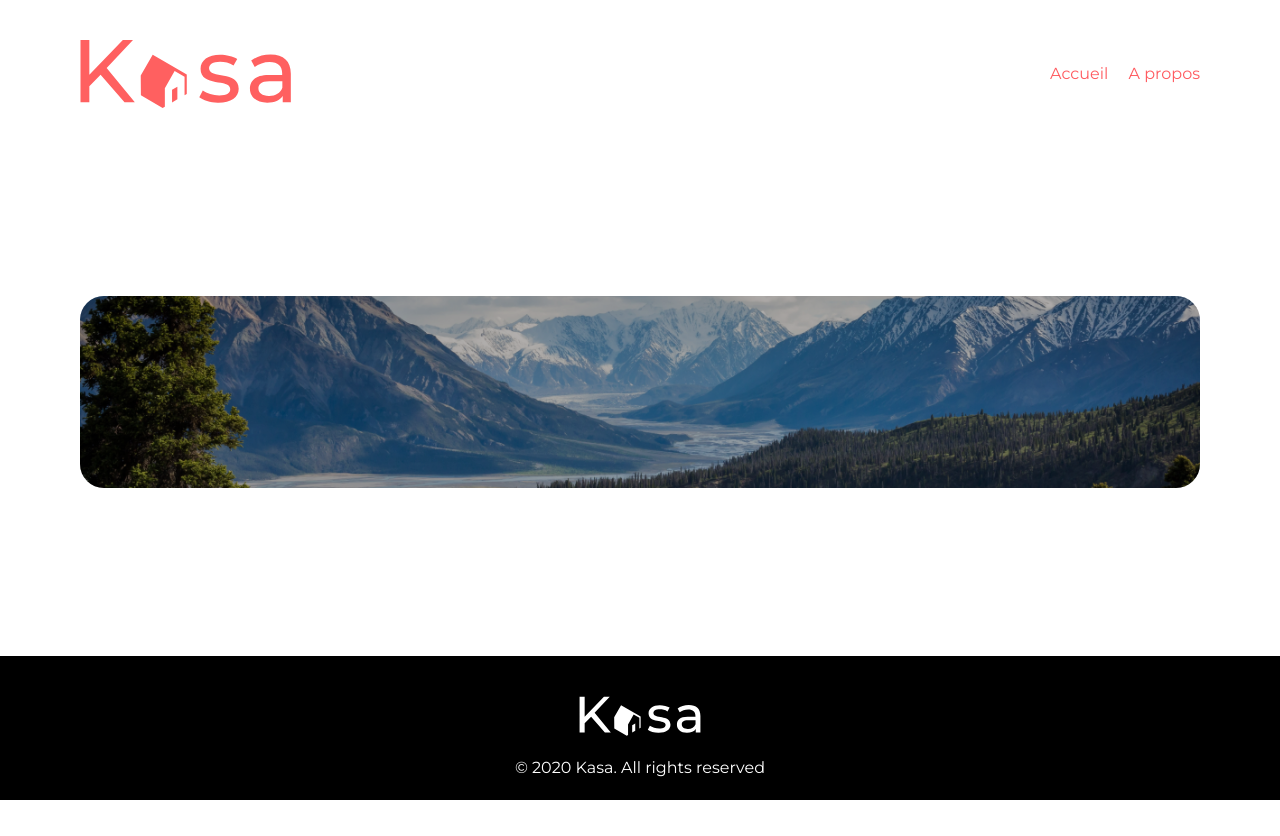
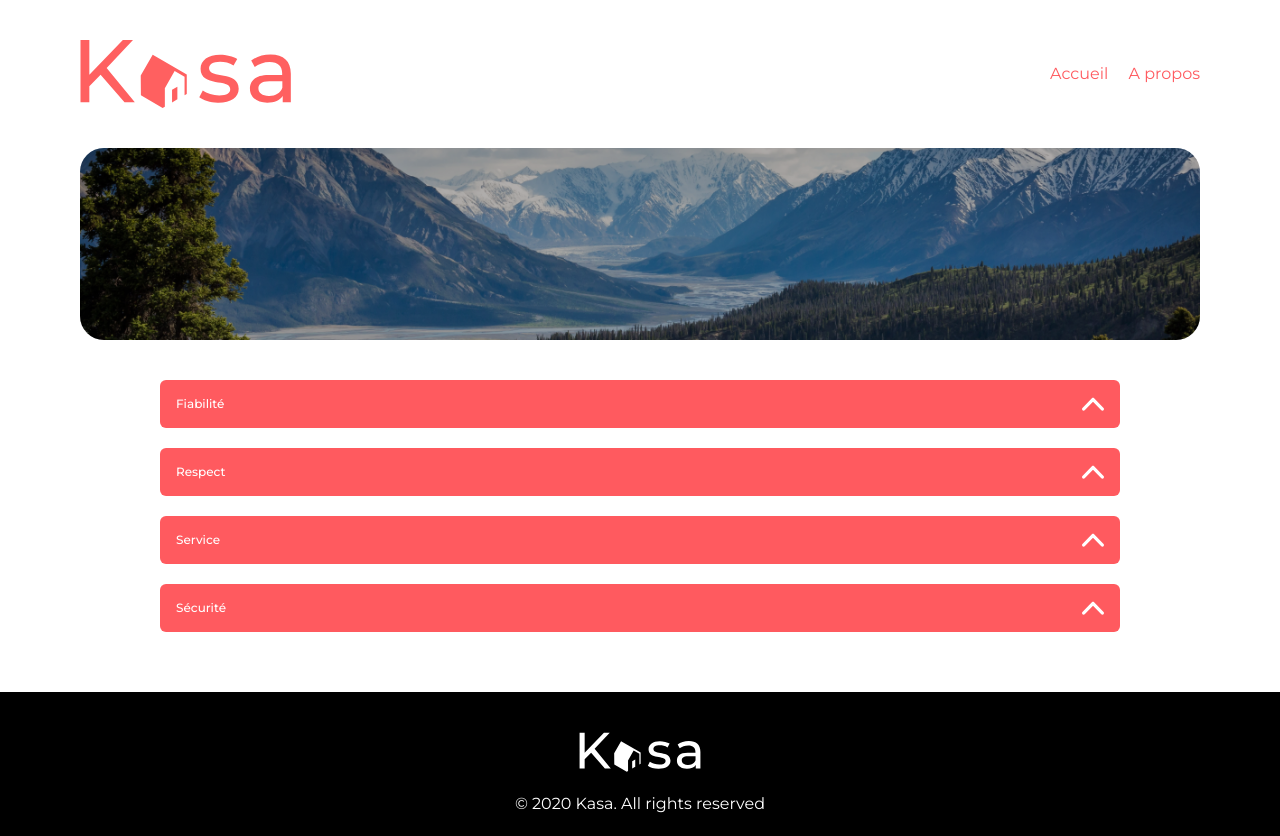
Before and after one commit to Gregory-Coelho/P8-Kasa, a React (Create React App) app in the folder kasa/: page /about in a window 1280 px wide. Before the commit the page ends 800 px from the top, so only its background shows below. Built offline with nearby package versions, Linux system fonts and the light colour scheme.

Commit message:
wip about

```diff
--- a/kasa/src/pages/About.jsx
+++ b/kasa/src/pages/About.jsx
@@ -4,20 +4,48 @@
 import { Collapse } from "../components/Collapse";
 
 export const About = () => {
+  const aboutDetails = [
+    {
+      id: 0,
+      title: "Fiabilité",
+      text: "Les annonces postées sur Kasa garantissent une fiabilité totale. Les photos sont conformes aux logements, et toutes les informations sont régulièrement vérifiées par nos équipes.",
+    },
+    {
+      id: 1,
+      title: "Respect",
+      text: "La bienveillance fait partie des valeurs fondatrices de Kasa. Tout comportement discriminatoire ou de perturbation du voisinage entraînera une exclusion de notre plateforme.",
+    },
+    {
+      id: 2,
+      title: "Service",
+      text: "Nos équipes se tiennent à votre disposition pour vous fournir une expérience parfaite. N'hésitez pas à nous contacter si vous avez la moindre question.",
+    },
+    {
+      id: 3,
+      title: "Sécurité",
+      text: "La sécurité est la priorité de Kasa. Aussi bien pour nos hôtes que pour les voyageurs, chaque logement correspond aux critères de sécurité établis par nos services. En laissant une note aussi bien à l'hôte qu'au locataire, cela permet à nos équipes de vérifier que les standards sont bien respectés. Nous organisons également des ateliers sur la sécurité domestique pour nos hôtes.",
+    },
+  ];
   return (
     <div>
       <HeaderAndFooter
         children={
-          <Banner image={AboutImage}>
-            <div className="flex justify-between gap-20">
-              <Collapse title="Description" />
-              <Collapse title="Équipements" />
-              <Collapse title="Équipements" />
-              <Collapse title="Équipements" />
+          <>
+            <Banner image={AboutImage} />
+            <div className="flex flex-col justify-between gap-5 my-10 mx-20 font-medium ">
+              {aboutDetails.map((item) => {
+                return (
+                  <Collapse
+                    key={item.id}
+                    title={item.title}
+                    content={item.text}
+                  />
+                );
+              })}
             </div>
-          </Banner>
+          </>
         }
-      ></HeaderAndFooter>
+      />
     </div>
   );
 };
```
